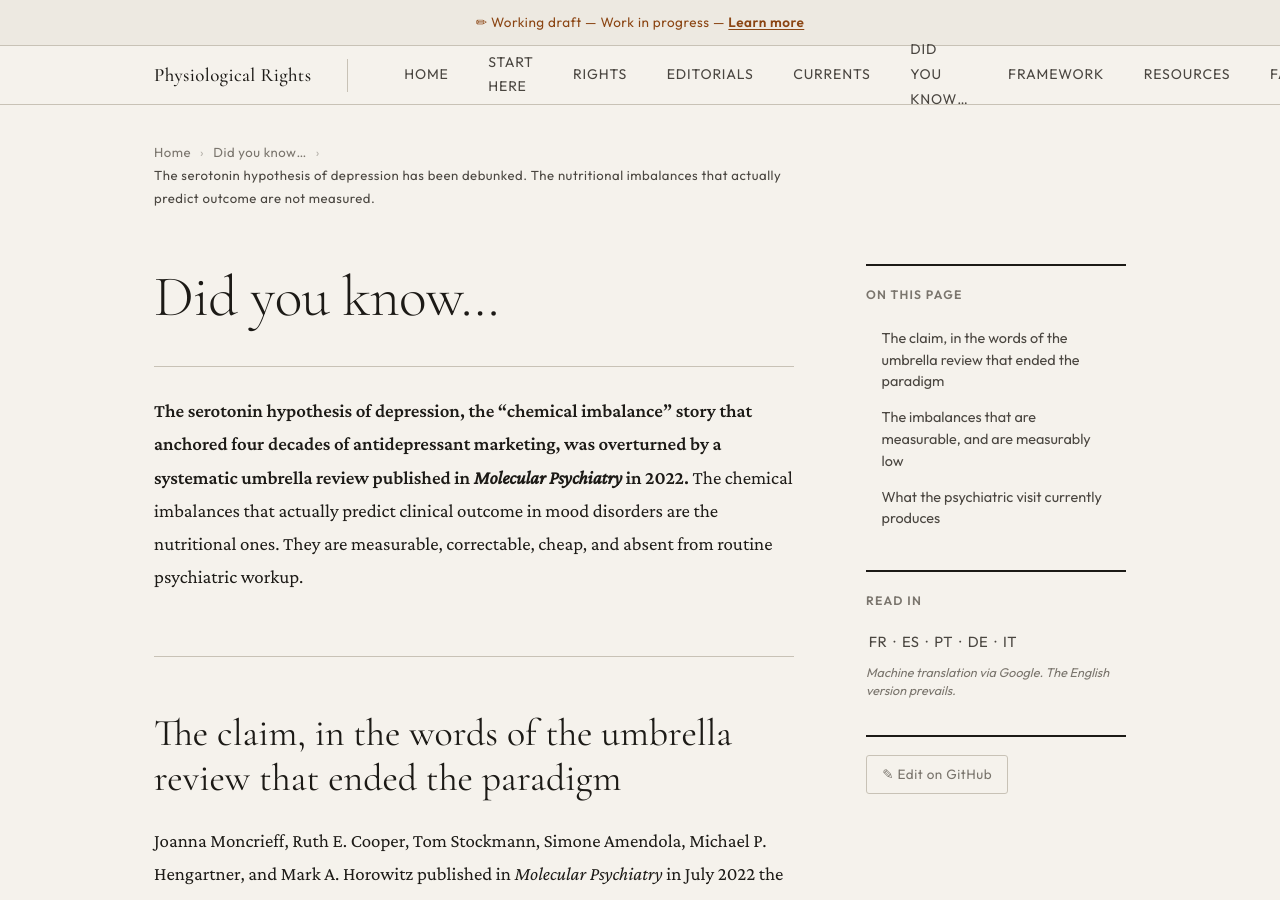
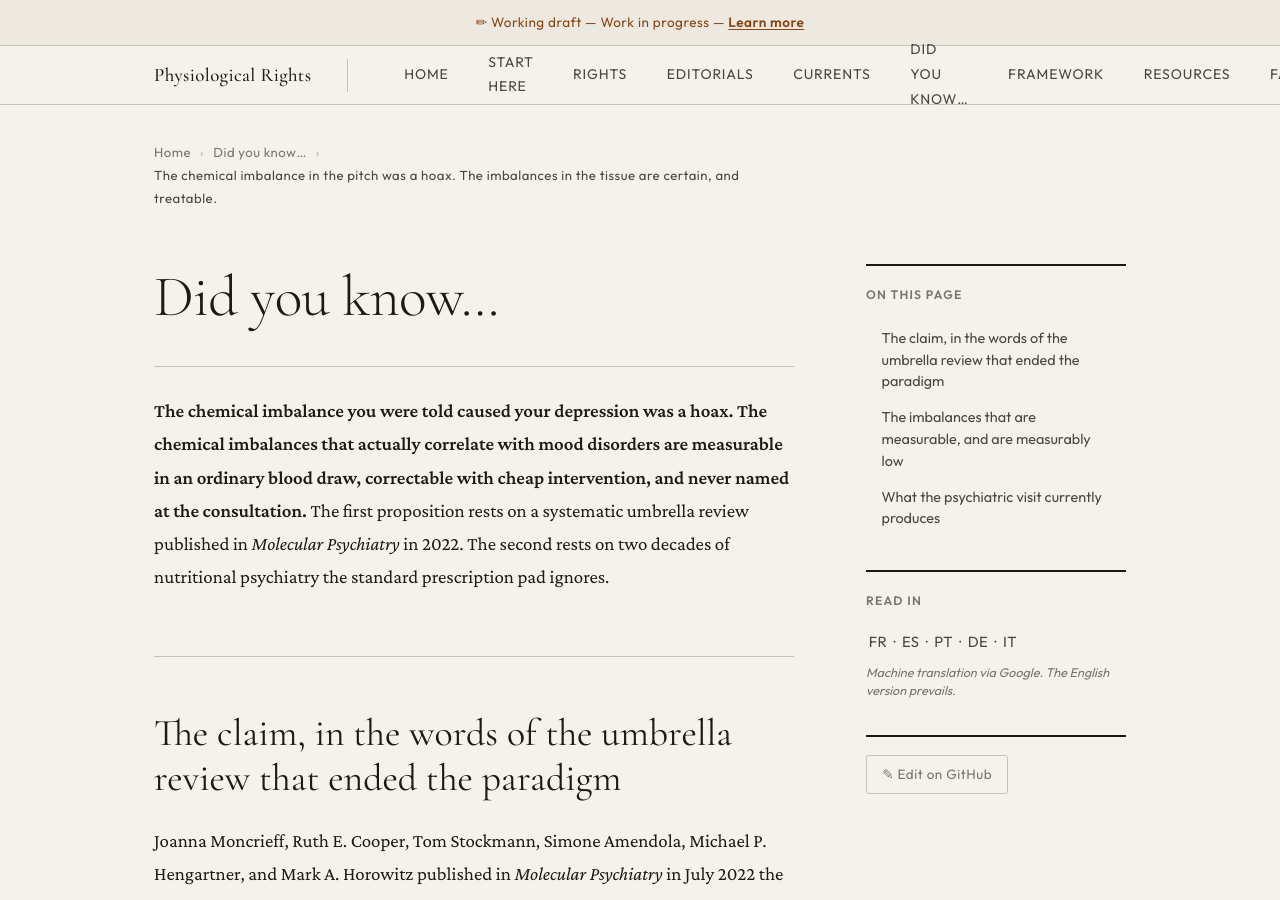
Before and after one commit to PerigGouanvic/physiological-rights, a Jekyll site: the page built from _did-you-know/depression-bipolar-real-chemical-imbalances.md, in a window 1280 px wide and 900 px high. Built offline with Jekyll 4.4.1, drawn with Linux system fonts in a browser that asks for light colours.

Commit message:
edit(_did-you-know/depression): sharpen title to hoax + certain + treatable structure
Perig flagged that the previous 'debunked / not measured' framing missed the punch of the three-move gesture: hoax + certain + treatable. Reframed accordingly.

New title: 'The chemical imbalance in the pitch was a hoax. The imbalances in the tissue are certain, and treatable.'
- 'Pitch' anchors the marketing/sales register
- 'Tissue' anchors the biological/material register
- The contrast pitch/tissue carries the whole gesture in a single breath
- 'Certain, and treatable' closes the ternary rhythm

Meta description rewritten to lead with 'The chemical imbalance you were told causes depression was a hoax' for GEO snippet matching queries like 'is chemical imbalance real', 'serotonin hypothesis debunked', 'chemical imbalance myth'.

¶1 bold reformulated to state both propositions directly before backing each with its evidence (Moncrieff 2022 for the hoax, nutritional psychiatry for the treatable).

```diff
--- a/_did-you-know/depression-bipolar-real-chemical-imbalances.md
+++ b/_did-you-know/depression-bipolar-real-chemical-imbalances.md
@@ -1,7 +1,7 @@
 ---
 layout: default
-title: "The serotonin hypothesis of depression has been debunked. The nutritional imbalances that actually predict outcome are not measured."
-short_form: "Moncrieff and colleagues published in Molecular Psychiatry in 2022 the systematic umbrella review that ended the serotonin theory: no convincing evidence of an association between serotonin and depression, and no biochemical basis for the paradigm. The chemical imbalances that are measurable (omega-3, folate, B12, magnesium, vitamin D) are absent from routine psychiatric workup."
+title: "The chemical imbalance in the pitch was a hoax. The imbalances in the tissue are certain, and treatable."
+short_form: "The chemical imbalance that sold four decades of antidepressants was overturned by a peer-reviewed umbrella review in 2022. The chemical imbalances that actually correlate with depression, anxiety, and bipolar disorder (omega-3, folate, B12, magnesium, vitamin D) are measurable in an ordinary blood draw, correctable with cheap intervention, and never named at the consultation."
 tags:
   - depression
   - bipolar
@@ -12,12 +12,12 @@ tags:
   - magnesium
   - folate
 date: 2026-09-09
-description: "In 2022, Moncrieff, Cooper, Stockmann, Amendola, Hengartner, and Horowitz published in Molecular Psychiatry a systematic umbrella review concluding that there is no convincing evidence depression is associated with or caused by lower serotonin levels. The measurable imbalances (omega-3, folate, B12, magnesium, vitamin D) are heavily documented in psychiatric populations and remain outside the standard workup."
+description: "The chemical imbalance you were told causes depression was a hoax. Moncrieff, Cooper, Stockmann, Amendola, Hengartner, and Horowitz published in Molecular Psychiatry in 2022 the systematic umbrella review concluding no convincing evidence for the serotonin hypothesis. The imbalances that are real (omega-3, folate, B12, magnesium, vitamin D) are measurable, correctable, and absent from the standard psychiatric workup."
 ---
 
 # Did you know…
 
-**The serotonin hypothesis of depression, the "chemical imbalance" story that anchored four decades of antidepressant marketing, was overturned by a systematic umbrella review published in *Molecular Psychiatry* in 2022.** The chemical imbalances that actually predict clinical outcome in mood disorders are the nutritional ones. They are measurable, correctable, cheap, and absent from routine psychiatric workup.
+**The chemical imbalance you were told caused your depression was a hoax. The chemical imbalances that actually correlate with mood disorders are measurable in an ordinary blood draw, correctable with cheap intervention, and never named at the consultation.** The first proposition rests on a systematic umbrella review published in *Molecular Psychiatry* in 2022. The second rests on two decades of nutritional psychiatry the standard prescription pad ignores.
 
 ## The claim, in the words of the umbrella review that ended the paradigm
 
```
